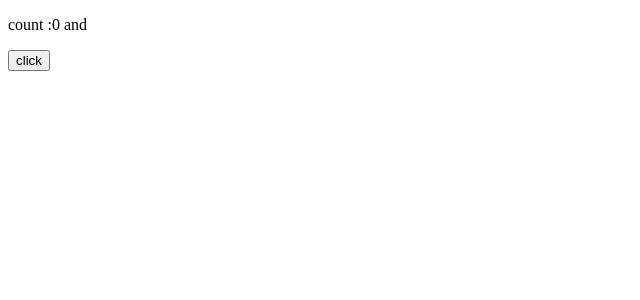
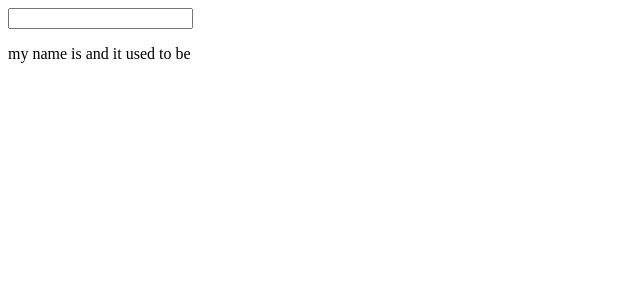
Before and after one commit to jlsutpi-dev/React001, a React (Vite) app: page / in a window 1280 px wide. Shown: the top 300 px of the page, without its empty margins (0-640 px from the left). Built offline with nearby package versions, Linux system fonts and the light colour scheme.

Commit message:
overlay with useRef

```diff
--- a/src/App.jsx
+++ b/src/App.jsx
@@ -1,5 +1,5 @@
 import { useState } from "react";
-import Timer from "./Timer";
+import Overlay from "./Overlay";
 
 function App() {
   const [count, setCount] = useState(0);
@@ -21,7 +21,7 @@ function App() {
 
   return (
     <>
-      <Timer />
+      {/* <Timer /> */}
       {/* <Counter setCountParent={setCount} /> */}
       {/* <h1>count from parent : {count}</h1>
       <button
@@ -68,6 +68,7 @@ function App() {
       {/* <ColorChange /> */}
       {/* <ExampleComponent /> */}
       {/* <TextInputWithFocusBtn /> */}
+      <Overlay />
     </>
   );
 }
--- a/src/Overlay.jsx
+++ b/src/Overlay.jsx
@@ -1,23 +1,113 @@
-import React from "react";
-import "./Overlay.css";
+// import React, { useEffect } from "react";
+// import "./Overlay.css";
 
-const Overlay = ({ isOverlayVisible, onClose }) => {
-  if (!isOverlayVisible)
-    return (
-      <div className="overlay">
-        <div className="overlay-content">
-          <h1> Overlay</h1>
-          <button
-            onClick={() => {
-              onClose();
-            }}
-          >
-            click
-          </button>
-        </div>
-      </div>
-    );
-  return null;
+// const Overlay = () => {
+//   const [isOpen, setIsOpen] = React.useState(false);
+//   const overlayRef = React.useRef(null);
+
+//   // const handleClick = (e) => {
+//   //   if (overlayRef.current && !overlayRef.current.contains(e.target)) {
+//   //     setIsOpen(false);
+//   //   }
+//   // };
+//   // useEffect(() => {
+//   //   if (isOpen) {
+//   //     document.addEventListener("mousedown", handleClick);
+//   //   } else {
+//   //     document.removeEventListener("mousedown", handleClick);
+//   //   }
+//   //   console.log(overlayRef.current);
+//   //   return () => {
+//   //     document.removeEventListener("mousedown", handleClick);
+//   //   };
+//   // }, [isOpen]);
+//   useEffect(() => {
+//     console.log(overlayRef.current, "form useeffect");
+//   }, []);
+//   console.log(overlayRef.current);
+//   return (
+//     // <div className="overlay">
+//     //   <div className="overlay-content">
+//     //     <h1> Overlay</h1>
+//     //     <button
+//     //       onClick={() => {
+//     //         setIsOpen(true);
+//     //       }}
+//     //     >
+//     //       click
+//     //     </button>
+//     //   </div>
+//     // </div>
+//     // <>
+//     //   <button
+//     //     onClick={() => {
+//     //       setIsOpen(true);
+//     //     }}
+//     //   >
+//     //     click
+//     //   </button>
+//     //   {isOpen && (
+//     <div style={styles.overlay}>
+//       <div ref={overlayRef} style={styles.content}>
+//         <h2>overlay content</h2>
+//         <button
+//           onClick={() => {
+//             setIsOpen(false);
+//           }}
+//         >
+//           close
+//         </button>
+//       </div>
+//     </div>
+//     // )}
+//     // </>
+//   );
+// };
+
+// export default Overlay;
+
+// const styles = {
+//   overlay: {
+//     position: "fixed",
+//     top: 0,
+//     left: 0,
+//     width: "100%",
+//     height: "100%",
+//     background: "rgba(0, 0, 0, 0.5)",
+//     display: "flex",
+//     justifyContent: "center",
+//     alignItems: "center",
+//   },
+//   content: {
+//     background: "white",
+//     padding: 20,
+//     borderRadius: 5,
+//     boxShadow: "0 0 10px rgba(0, 0, 0, 0.2)",
+//   },
+// };
+
+import React, { useEffect } from "react";
+
+const Overlay = () => {
+  const [name, setName] = React.useState("");
+  const prevName = React.useRef("");
+  useEffect(() => {
+    console.log("useEffect: Updating prevName.current to", name);
+    prevName.current = name;
+  }, [name]);
+  return (
+    <div>
+      <input
+        type="text"
+        onChange={(e) => {
+          setName(e.target.value);
+        }}
+      />
+      <p>
+        my name is {name} and it used to be {prevName.current}
+      </p>
+    </div>
+  );
 };
 
 export default Overlay;
```
